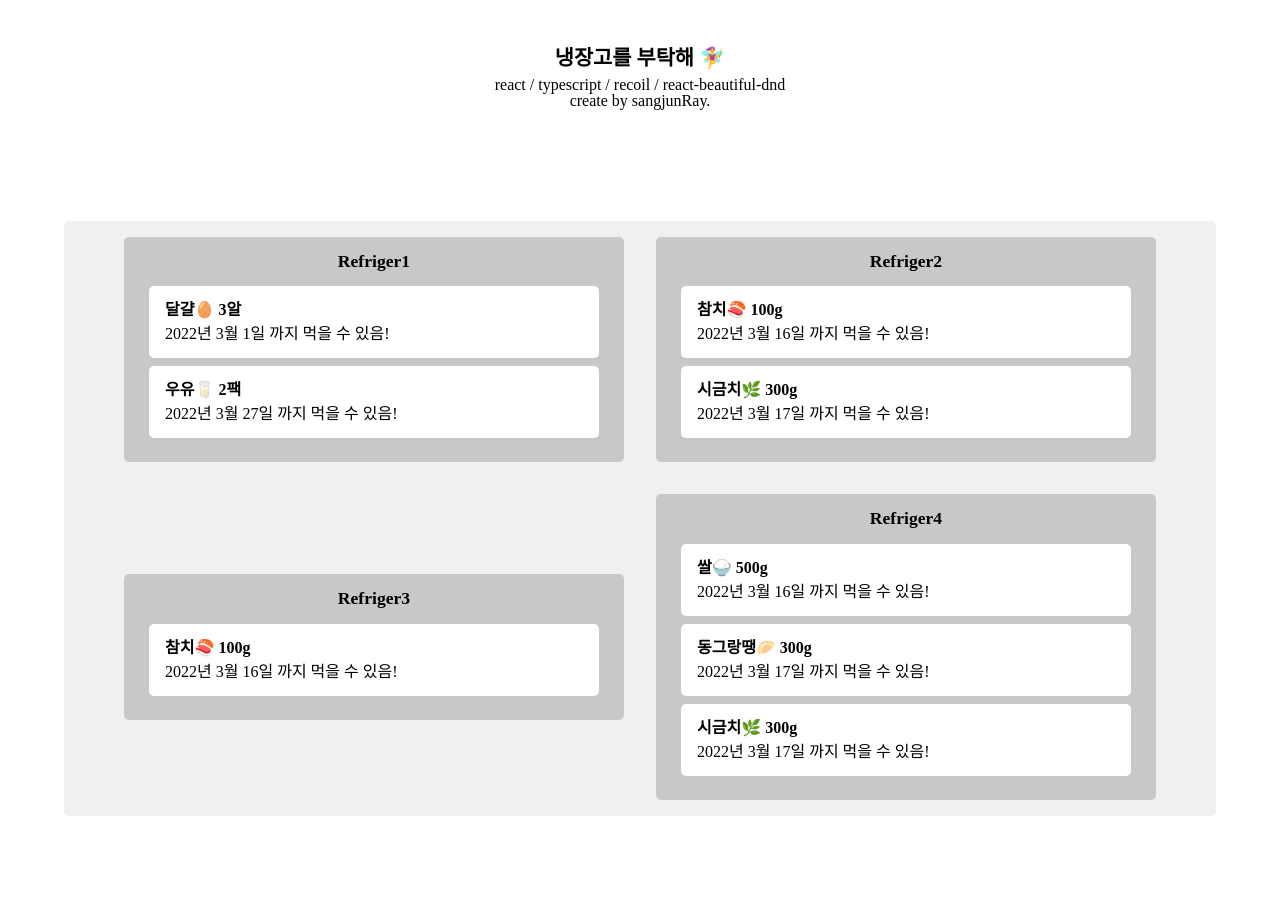
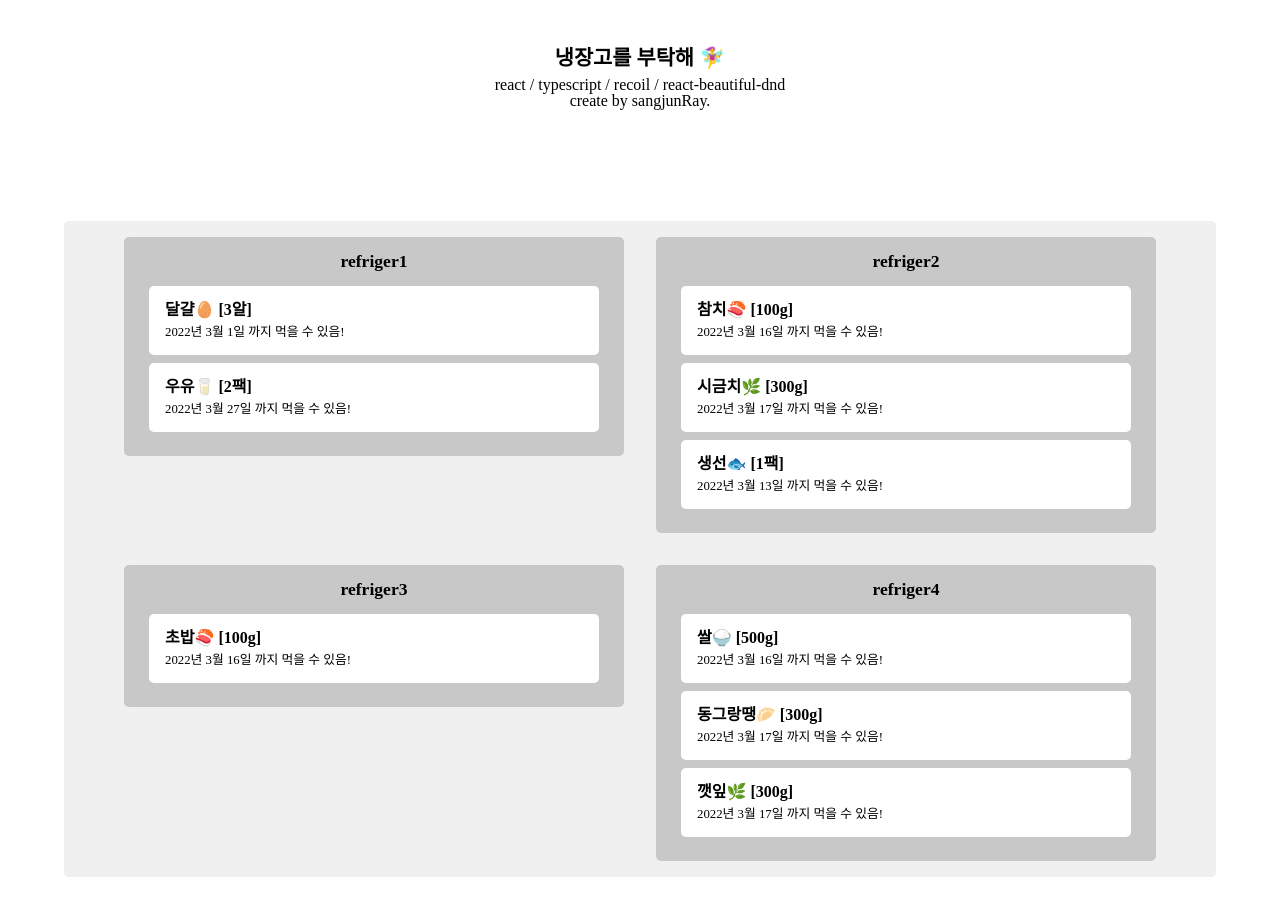
Before and after one commit to sangjunRay/Draggable-refrigerator, a React (Create React App) app: page / in a window 1280 px wide. Shown: the top 916 px of the page. Before the commit the page ends 880 px from the top, so only its background shows below. Built offline with nearby package versions, Linux system fonts and the light colour scheme.

Commit message:
same board move item

```diff
--- a/src/Components/DraggbleItem.tsx
+++ b/src/Components/DraggbleItem.tsx
@@ -27,9 +27,9 @@ function DraggableFood({ foods, index }: IDraggableItemProps) {
 			{(provided1) => (
 				<Item ref={provided1.innerRef} {...provided1.draggableProps} {...provided1.dragHandleProps}>
 					<Font fontSize="1rem" fontWeight="600" marginBottom="0.5rem">
-						{foods.name} {foods.amount}
+						{foods.name} [{foods.amount}]
 					</Font>{' '}
-					{foods.leftTime} 까지 먹을 수 있음!
+					<Font fontSize="0.8rem">{foods.leftTime} 까지 먹을 수 있음!</Font>
 				</Item>
 			)}
 		</Draggable>
--- a/src/atoms.tsx
+++ b/src/atoms.tsx
@@ -13,19 +13,20 @@ export interface IFood {
 export const foodState = atom<IRefriger>({
 	key: 'food',
 	default: {
-		Refriger1: [
+		refriger1: [
 			{ name: '달걀🥚', amount: '3알', leftTime: '2022년 3월 1일' },
 			{ name: '우유🥛', amount: '2팩', leftTime: '2022년 3월 27일' },
 		],
-		Refriger2: [
+		refriger2: [
 			{ name: '참치🍣', amount: '100g', leftTime: '2022년 3월 16일' },
 			{ name: '시금치🌿', amount: '300g', leftTime: '2022년 3월 17일' },
+			{ name: '생선🐟', amount: '1팩', leftTime: '2022년 3월 13일' },
 		],
-		Refriger3: [{ name: '참치🍣', amount: '100g', leftTime: '2022년 3월 16일' }],
-		Refriger4: [
+		refriger3: [{ name: '초밥🍣', amount: '100g', leftTime: '2022년 3월 16일' }],
+		refriger4: [
 			{ name: '쌀🍚', amount: '500g', leftTime: '2022년 3월 16일' },
 			{ name: '동그랑땡🥟', amount: '300g', leftTime: '2022년 3월 17일' },
-			{ name: '시금치🌿', amount: '300g', leftTime: '2022년 3월 17일' },
+			{ name: '깻잎🌿', amount: '300g', leftTime: '2022년 3월 17일' },
 		],
 	},
 });
--- a/src/refrigerator.tsx
+++ b/src/refrigerator.tsx
@@ -1,44 +1,43 @@
-import { DragDropContext, Droppable, DropResult } from 'react-beautiful-dnd';
+import { DragDropContext, DropResult } from 'react-beautiful-dnd';
 import { useRecoilState } from 'recoil';
 import styled from 'styled-components';
 import { foodState } from './atoms';
-import { Font } from './common/Font';
 import RefrigerBoard from './Components/refrigerBoard';
 
 const UlStyle = styled.ul`
 	display: flex;
 	flex-wrap: wrap;
 	justify-content: center;
-	align-items: center;
+	align-items: flex-start;
 	background-color: rgb(240, 240, 240);
 	border-radius: 5px;
 `;
 
 export function Refrigerator() {
 	const [food, setFood] = useRecoilState(foodState);
-	const DragEnd = ({ draggableId, destination, source }: DropResult) => {
-		/* if (!destination) return;
-		setFood((prevFood) => {
-			const CopyFood = [...prevFood];
-			const copyLeftTime = CopyFood.slice(source.index, source.index + 1)[0].leftTime;
-			const copyAmount = CopyFood.slice(source.index, source.index + 1)[0].amount;
-			CopyFood.splice(source.index, 1);
-			CopyFood.splice(destination?.index, 0, { name: draggableId, amount: copyAmount, leftTime: copyLeftTime });
-			return CopyFood;
-		}); */
+	const DragEnd = ({ draggableId, source, destination }: DropResult) => {
+		if (destination?.droppableId === source.droppableId) {
+			setFood((boards) => {
+				const boardCopy = [...boards[source.droppableId]];
+				const copyLeftTime = boardCopy.slice(source.index, source.index + 1)[0].leftTime;
+				const copyAmount = boardCopy.slice(source.index, source.index + 1)[0].amount;
+				boardCopy.splice(source.index, 1);
+				boardCopy.splice(destination?.index, 0, { name: draggableId, amount: copyAmount, leftTime: copyLeftTime });
+				return {
+					...boards,
+					[source.droppableId]: boardCopy,
+				};
+			});
+		}
 	};
 	return (
 		<DragDropContext onDragEnd={DragEnd}>
 			<div>
-				<Droppable droppableId="one">
-					{(provided) => (
-						<UlStyle ref={provided.innerRef} {...provided.droppableProps}>
-							{Object.keys(food).map((boardId) => (
-								<RefrigerBoard key={boardId} boardId={boardId} foods={food[boardId]} />
-							))}
-						</UlStyle>
-					)}
-				</Droppable>
+				<UlStyle>
+					{Object.keys(food).map((boardId) => (
+						<RefrigerBoard key={boardId} boardId={boardId} foods={food[boardId]} />
+					))}
+				</UlStyle>
 			</div>
 		</DragDropContext>
 	);
```
